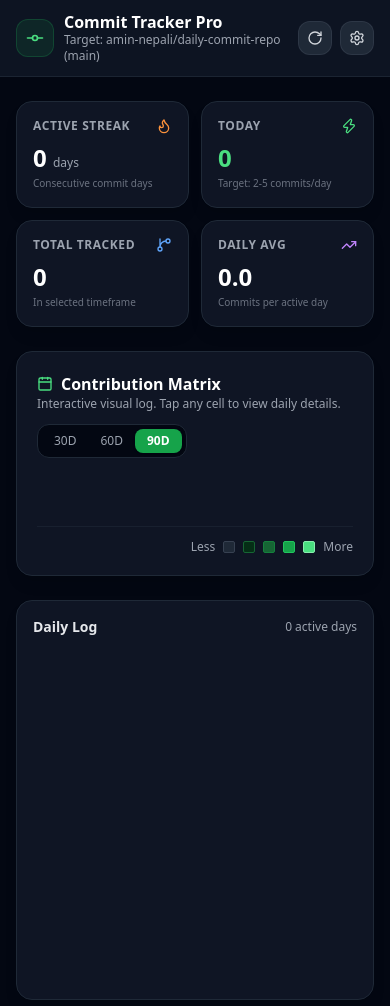
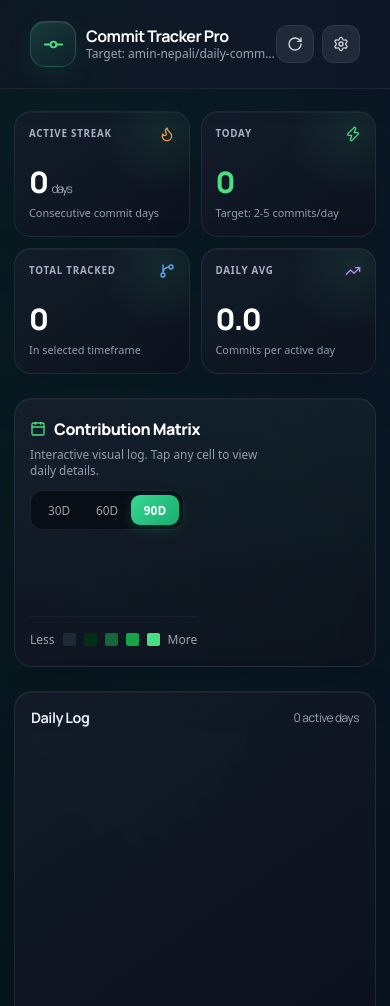
Before and after one commit to amin-nepali/daily-commit-reop, a plain HTML site: page index.html in a window 390 px wide. Shown: the top 1006 px of the page. Drawn offline with nearby package versions, Linux system fonts and the light colour scheme; no server answers.

Commit message:
style: modernize responsive commit tracker
Refresh the tracker interface with responsive dark glass styling and fix the default repository target.\n\nCo-authored-by: Copilot <223556219+Copilot@users.noreply.github.com>

```diff
--- a/index.html
+++ b/index.html
@@ -64,6 +64,7 @@
       gap: 4px;
     }
   </style>
+  <link rel="stylesheet" href="styles.css">
 </head>
 <body class="bg-gray-950 text-gray-100 min-h-screen font-sans antialiased flex flex-col pb-12">
 
@@ -76,7 +77,7 @@
         </div>
         <div>
           <h1 class="text-base font-bold text-white leading-tight">Commit Tracker Pro</h1>
-          <p id="headerSubtext" class="text-xs text-gray-400">Target: amin-nepali/daily-commit-repo</p>
+          <p id="headerSubtext" class="text-xs text-gray-400">Target: amin-nepali/daily-commit-reop</p>
         </div>
       </div>
 
@@ -160,7 +161,7 @@
       </div>
 
       <div class="overflow-x-auto pb-2">
-        <div id="heatmapGrid" class="heatmap-grid min-w-[500px] py-1"></div>
+        <div id="heatmapGrid" class="heatmap-grid py-1"></div>
       </div>
 
       <div class="flex items-center justify-end gap-2 text-xs text-gray-400 mt-3 pt-3 border-t border-gray-800/60">
@@ -227,7 +228,7 @@
 
         <div>
           <label class="block text-xs font-semibold text-gray-400 mb-1">Repository Name</label>
-          <input id="inputRepo" type="text" class="w-full bg-gray-950 border border-gray-800 rounded-xl px-3 py-2 text-white focus:outline-none focus:border-green-500 text-sm" placeholder="e.g. daily-commit-repo">
+          <input id="inputRepo" type="text" class="w-full bg-gray-950 border border-gray-800 rounded-xl px-3 py-2 text-white focus:outline-none focus:border-green-500 text-sm" placeholder="e.g. daily-commit-reop">
         </div>
 
         <div>
@@ -250,9 +251,12 @@
   </div>
 
   <script>
+    const savedRepo = localStorage.getItem('gt_repo');
+    const defaultRepo = savedRepo === 'daily-commit-repo' ? 'daily-commit-reop' : savedRepo;
+
     let state = {
       username: localStorage.getItem('gt_username') || 'amin-nepali',
-      repo: localStorage.getItem('gt_repo') || 'daily-commit-repo',
+      repo: defaultRepo || 'daily-commit-reop',
       branch: localStorage.getItem('gt_branch') || 'main',
       token: localStorage.getItem('gt_token') || '',
       timeframeDays: 90,
@@ -273,7 +277,7 @@
 
     function saveSettings() {
       state.username = document.getElementById('inputUsername').value.trim() || 'amin-nepali';
-      state.repo = document.getElementById('inputRepo').value.trim() || 'daily-commit-repo';
+      state.repo = document.getElementById('inputRepo').value.trim() || 'daily-commit-reop';
       state.branch = document.getElementById('inputBranch').value.trim() || 'main';
       state.token = document.getElementById('inputToken').value.trim();
 
@@ -435,11 +439,11 @@
     }
 
     function getHeatmapColor(count) {
-      if (count === 0) return 'bg-gray-800/80 border border-gray-700/50';
-      if (count === 1) return 'bg-green-950 border border-green-800 text-green-200';
-      if (count <= 3) return 'bg-green-800 border border-green-700 text-green-100';
-      if (count <= 5) return 'bg-green-600 border border-green-500 text-white';
-      return 'bg-green-400 border border-green-300 text-black font-bold';
+      if (count === 0) return 'heat-level-0';
+      if (count === 1) return 'heat-level-1';
+      if (count <= 3) return 'heat-level-2';
+      if (count <= 5) return 'heat-level-3';
+      return 'heat-level-4';
     }
 
     function renderDailyLog() {
--- /dev/null
+++ b/styles.css
@@ -0,0 +1,512 @@
+@import url("https://fonts.googleapis.com/css2?family=DM+Sans:wght@400;500;600;700&family=Manrope:wght@400;500;600;700;800&display=swap");
+
+:root {
+  color-scheme: dark;
+  --canvas: #080b12;
+  --surface: rgba(17, 23, 35, 0.84);
+  --surface-raised: #151d2b;
+  --surface-hover: #1a2535;
+  --line: rgba(150, 170, 200, 0.13);
+  --line-strong: rgba(150, 170, 200, 0.22);
+  --text: #f1f5fb;
+  --muted: #929db0;
+  --accent: #45df9b;
+  --accent-strong: #20bf7b;
+  --radius-card: 22px;
+  --shadow-card: 0 18px 50px rgba(0, 0, 0, 0.19);
+  font-family: "DM Sans", ui-sans-serif, system-ui, sans-serif;
+  font-synthesis: none;
+  text-rendering: optimizeLegibility;
+}
+
+* {
+  box-sizing: border-box;
+}
+
+html {
+  min-width: 320px;
+  background: var(--canvas);
+  scroll-behavior: smooth;
+}
+
+body {
+  position: relative;
+  isolation: isolate;
+  min-height: 100vh;
+  overflow-x: hidden;
+  padding-right: max(1rem, env(safe-area-inset-right));
+  padding-left: max(1rem, env(safe-area-inset-left));
+  color: var(--text);
+  background:
+    radial-gradient(ellipse at 15% -8%, rgba(28, 112, 90, 0.22), transparent 36rem),
+    radial-gradient(ellipse at 95% 22%, rgba(54, 78, 139, 0.13), transparent 30rem),
+    var(--canvas);
+  user-select: text;
+}
+
+body::before {
+  position: fixed;
+  z-index: -1;
+  inset: 0;
+  background-image: radial-gradient(rgba(255, 255, 255, 0.1) 0.6px, transparent 0.6px);
+  background-size: 24px 24px;
+  content: "";
+  opacity: 0.12;
+  pointer-events: none;
+}
+
+::selection {
+  color: #04130d;
+  background: var(--accent);
+}
+
+::-webkit-scrollbar {
+  width: 8px;
+  height: 8px;
+}
+
+::-webkit-scrollbar-track {
+  background: rgba(5, 8, 14, 0.7);
+}
+
+::-webkit-scrollbar-thumb {
+  border: 2px solid transparent;
+  border-radius: 999px;
+  background: #354255;
+  background-clip: padding-box;
+}
+
+button,
+input,
+textarea,
+a {
+  -webkit-tap-highlight-color: transparent;
+}
+
+button {
+  color: inherit;
+  font: inherit;
+}
+
+button:focus-visible,
+a:focus-visible,
+input:focus-visible {
+  outline: 2px solid var(--accent);
+  outline-offset: 3px;
+}
+
+body > header {
+  position: sticky;
+  top: 0;
+  z-index: 40;
+  margin: 0 calc(-1 * max(1rem, env(safe-area-inset-left))) 0 calc(-1 * max(1rem, env(safe-area-inset-right)));
+  border-color: var(--line);
+  background: rgba(8, 11, 18, 0.78);
+  box-shadow: 0 8px 30px rgba(0, 0, 0, 0.14);
+  backdrop-filter: blur(22px) saturate(150%);
+  -webkit-backdrop-filter: blur(22px) saturate(150%);
+}
+
+body > header > div {
+  width: min(100% - 3rem, 1160px);
+  min-height: 76px;
+}
+
+body > header h1,
+main h2,
+main h3 {
+  font-family: "Manrope", "DM Sans", sans-serif;
+  letter-spacing: -0.035em;
+}
+
+body > header h1 {
+  font-size: 1.1rem;
+  font-weight: 800;
+}
+
+body > header [data-lucide="git-commit"] {
+  width: 23px;
+  height: 23px;
+}
+
+body > header > div > div:first-child > div:first-child {
+  display: grid;
+  width: 46px;
+  height: 46px;
+  place-items: center;
+  border: 1px solid rgba(69, 223, 155, 0.23);
+  border-radius: 15px;
+  background: linear-gradient(145deg, rgba(69, 223, 155, 0.17), rgba(69, 223, 155, 0.04));
+  box-shadow: inset 0 1px rgba(255, 255, 255, 0.08), 0 8px 24px rgba(20, 176, 117, 0.1);
+}
+
+body > header button {
+  display: grid;
+  width: 42px;
+  height: 42px;
+  place-items: center;
+  border: 1px solid var(--line);
+  border-radius: 14px;
+  background: rgba(255, 255, 255, 0.045);
+  transition: background 160ms ease, border-color 160ms ease, transform 160ms ease;
+}
+
+body > header button:hover {
+  transform: translateY(-1px);
+  border-color: rgba(69, 223, 155, 0.32);
+  background: rgba(69, 223, 155, 0.09);
+}
+
+main.max-w-4xl {
+  width: min(100%, 1160px);
+  max-width: 1160px;
+  padding: 2rem 0 4rem;
+}
+
+main.max-w-4xl > section:first-child {
+  gap: 16px;
+}
+
+main.max-w-4xl > section:first-child > div,
+main.max-w-4xl > section:nth-child(2),
+main.max-w-4xl > section:nth-child(3) > div {
+  border: 1px solid var(--line);
+  border-radius: var(--radius-card);
+  background: linear-gradient(145deg, rgba(20, 28, 42, 0.92), rgba(13, 18, 29, 0.92));
+  box-shadow: var(--shadow-card), inset 0 1px rgba(255, 255, 255, 0.035);
+}
+
+main.max-w-4xl > section:first-child > div {
+  position: relative;
+  min-height: 154px;
+  padding: 21px 22px;
+  overflow: hidden;
+  transition: transform 180ms ease, border-color 180ms ease, box-shadow 180ms ease;
+}
+
+main.max-w-4xl > section:first-child > div::after {
+  position: absolute;
+  top: -48px;
+  right: -42px;
+  width: 130px;
+  height: 130px;
+  border-radius: 50%;
+  background: radial-gradient(circle, rgba(69, 223, 155, 0.09), transparent 70%);
+  content: "";
+  pointer-events: none;
+}
+
+main.max-w-4xl > section:first-child > div:hover {
+  transform: translateY(-3px);
+  border-color: rgba(119, 151, 186, 0.27);
+  box-shadow: 0 24px 55px rgba(0, 0, 0, 0.24), inset 0 1px rgba(255, 255, 255, 0.05);
+}
+
+main.max-w-4xl > section:first-child > div > div:first-child > span {
+  color: #a7b2c4;
+  font-size: 0.7rem;
+  letter-spacing: 0.12em;
+}
+
+main.max-w-4xl > section:first-child > div > div:nth-child(2) > div {
+  margin-top: 5px;
+  font-family: "Manrope", sans-serif;
+  font-size: clamp(2rem, 4vw, 2.45rem);
+  letter-spacing: -0.055em;
+  line-height: 1.1;
+}
+
+main.max-w-4xl > section:first-child > div p {
+  margin-top: 7px;
+  color: var(--muted);
+  font-size: 0.77rem;
+}
+
+main.max-w-4xl > section:nth-child(2) {
+  padding: clamp(20px, 3vw, 32px);
+  overflow: hidden;
+  background:
+    radial-gradient(ellipse at 100% 0%, rgba(33, 132, 98, 0.08), transparent 28rem),
+    linear-gradient(145deg, rgba(20, 28, 42, 0.96), rgba(12, 17, 27, 0.96));
+}
+
+main.max-w-4xl > section:nth-child(2) h2 {
+  font-size: 1.16rem;
+  font-weight: 800;
+}
+
+main.max-w-4xl > section:nth-child(2) h2 i {
+  width: 19px;
+  height: 19px;
+}
+
+main.max-w-4xl > section:nth-child(2) p {
+  margin-top: 5px;
+  color: var(--muted);
+  font-size: 0.83rem;
+}
+
+main.max-w-4xl > section:nth-child(2) > div:nth-child(1) > div:last-child {
+  padding: 4px;
+  border: 1px solid var(--line);
+  border-radius: 13px;
+  background: rgba(5, 9, 16, 0.7);
+}
+
+main.max-w-4xl > section:nth-child(2) > div:nth-child(1) > div:last-child button {
+  min-width: 48px;
+  padding: 7px 12px;
+  border-radius: 9px;
+  font-size: 0.74rem;
+  transition: color 150ms ease, background 150ms ease, box-shadow 150ms ease;
+}
+
+main.max-w-4xl > section:nth-child(2) > div:nth-child(1) > div:last-child button.bg-green-600 {
+  background: linear-gradient(135deg, #37d891, #18ad71);
+  box-shadow: 0 4px 14px rgba(32, 191, 123, 0.22);
+}
+
+.heatmap-grid {
+  grid-auto-columns: 16px;
+  gap: 6px;
+  width: max-content;
+  min-width: 0;
+  padding: 8px 2px;
+}
+
+.heatmap-grid button {
+  width: 16px;
+  height: 16px;
+  border: 1px solid transparent;
+  border-radius: 5px;
+  transition: transform 140ms ease, box-shadow 140ms ease, background 140ms ease;
+}
+
+.heatmap-grid button:hover {
+  z-index: 1;
+  transform: scale(1.28);
+  box-shadow: 0 0 0 3px rgba(69, 223, 155, 0.12);
+}
+
+.heatmap-grid button.heat-level-0 { border-color: rgba(141, 158, 184, 0.12); background: #202a3a; }
+.heatmap-grid button.heat-level-1 { border-color: rgba(32, 191, 123, 0.35); background: #124b3a; }
+.heatmap-grid button.heat-level-2 { border-color: rgba(39, 205, 133, 0.48); background: #16815a; }
+.heatmap-grid button.heat-level-3 { border-color: rgba(76, 235, 162, 0.55); background: #22b875; }
+.heatmap-grid button.heat-level-4 { border-color: rgba(161, 255, 210, 0.8); background: #5ce6a7; }
+
+main.max-w-4xl > section:nth-child(2) > div:last-child {
+  width: fit-content;
+  margin-top: 18px;
+  padding-top: 15px;
+}
+
+main.max-w-4xl > section:nth-child(2) > div:last-child > span:not(:first-child, :last-child) {
+  width: 13px;
+  height: 13px;
+  border: 0;
+}
+
+main.max-w-4xl > section:nth-child(3) {
+  gap: 16px;
+}
+
+main.max-w-4xl > section:nth-child(3) > div {
+  min-width: 0;
+  height: 430px;
+  padding: 20px;
+}
+
+main.max-w-4xl > section:nth-child(3) h3 {
+  color: #e5ebf4;
+  font-size: 0.9rem;
+}
+
+#dailyLogList,
+#commitDetailsList {
+  scrollbar-color: #354255 transparent;
+  scrollbar-width: thin;
+}
+
+#dailyLogList > div[onclick] {
+  margin-bottom: 8px;
+  border-color: var(--line);
+  border-radius: 13px;
+  background-color: rgba(255, 255, 255, 0.025);
+  transition: border-color 150ms ease, background 150ms ease, transform 150ms ease;
+}
+
+#dailyLogList > div[onclick]:hover {
+  transform: translateX(2px);
+  border-color: rgba(69, 223, 155, 0.26);
+  background-color: rgba(69, 223, 155, 0.055);
+}
+
+#commitDetailsList > a {
+  border-color: var(--line);
+  border-radius: 14px;
+  background: rgba(6, 10, 17, 0.55);
+  transition: transform 150ms ease, border-color 150ms ease, background 150ms ease;
+}
+
+#commitDetailsList > a:hover {
+  transform: translateY(-1px);
+  border-color: rgba(69, 223, 155, 0.3);
+  background: rgba(69, 223, 155, 0.04);
+}
+
+#settingsModal {
+  padding: max(1rem, env(safe-area-inset-top)) max(1rem, env(safe-area-inset-right)) max(1rem, env(safe-area-inset-bottom)) max(1rem, env(safe-area-inset-left));
+  background: rgba(3, 6, 11, 0.78);
+  backdrop-filter: blur(12px);
+  -webkit-backdrop-filter: blur(12px);
+}
+
+#settingsModal > div {
+  max-height: min(88vh, 720px);
+  overflow-y: auto;
+  padding: clamp(20px, 5vw, 30px);
+  border-color: var(--line-strong);
+  border-radius: 24px;
+  background: linear-gradient(145deg, #151d2b, #0d131e);
+  box-shadow: 0 28px 90px rgba(0, 0, 0, 0.5);
+}
+
+#settingsModal input {
+  min-height: 44px;
+  border-color: var(--line);
+  border-radius: 12px;
+  background: rgba(5, 9, 16, 0.72);
+}
+
+#settingsModal input:focus {
+  border-color: rgba(69, 223, 155, 0.65);
+  box-shadow: 0 0 0 3px rgba(69, 223, 155, 0.1);
+}
+
+#settingsModal button {
+  min-height: 42px;
+  border-radius: 12px;
+}
+
+#settingsModal button.bg-green-600 {
+  background: linear-gradient(135deg, #37d891, #18ad71);
+}
+
+@media (max-width: 760px) {
+  body > header > div {
+    width: calc(100% - 2rem);
+    min-height: 68px;
+  }
+
+  main.max-w-4xl {
+    padding-top: 1.35rem;
+    padding-bottom: 2.5rem;
+  }
+
+  main.max-w-4xl > section:first-child {
+    gap: 11px;
+  }
+
+  main.max-w-4xl > section:first-child > div {
+    min-height: 137px;
+    padding: 17px;
+  }
+
+  main.max-w-4xl > section:nth-child(3) > div {
+    height: 360px;
+  }
+}
+
+@media (max-width: 520px) {
+  body {
+    padding-right: max(14px, env(safe-area-inset-right));
+    padding-left: max(14px, env(safe-area-inset-left));
+  }
+
+  body > header {
+    margin-right: calc(-1 * max(14px, env(safe-area-inset-right)));
+    margin-left: calc(-1 * max(14px, env(safe-area-inset-left)));
+  }
+
+  body > header > div {
+    width: calc(100% - 28px);
+    min-height: 64px;
+  }
+
+  body > header h1 {
+    overflow: hidden;
+    font-size: clamp(0.8rem, 4vw, 0.94rem);
+    text-overflow: ellipsis;
+    white-space: nowrap;
+  }
+
+  body > header > div > div:first-child,
+  body > header > div > div:first-child > div:last-child {
+    min-width: 0;
+  }
+
+  body > header p {
+    max-width: calc(100vw - 200px);
+    overflow: hidden;
+    font-size: 0.68rem;
+    text-overflow: ellipsis;
+    white-space: nowrap;
+  }
+
+  body > header button {
+    width: 38px;
+    height: 38px;
+    border-radius: 12px;
+  }
+
+  main.max-w-4xl > section:first-child > div {
+    min-height: 126px;
+    padding: 14px;
+    border-radius: 17px;
+  }
+
+  main.max-w-4xl > section:first-child > div > div:first-child > span {
+    font-size: 0.61rem;
+    letter-spacing: 0.08em;
+  }
+
+  main.max-w-4xl > section:first-child > div > div:nth-child(2) > div {
+    font-size: 1.85rem;
+  }
+
+  main.max-w-4xl > section:first-child > div p {
+    max-width: 25ch;
+    font-size: 0.68rem;
+  }
+
+  main.max-w-4xl > section:nth-child(2) {
+    padding: 18px 15px;
+    border-radius: 18px;
+  }
+
+  main.max-w-4xl > section:nth-child(2) h2 {
+    font-size: 1rem;
+  }
+
+  main.max-w-4xl > section:nth-child(2) p {
+    max-width: 37ch;
+    font-size: 0.74rem;
+  }
+
+  main.max-w-4xl > section:nth-child(3) > div {
+    height: 330px;
+    padding: 16px;
+    border-radius: 18px;
+  }
+}
+
+@media (prefers-reduced-motion: reduce) {
+  *,
+  *::before,
+  *::after {
+    scroll-behavior: auto !important;
+    animation-duration: 0.01ms !important;
+    animation-iteration-count: 1 !important;
+    transition-duration: 0.01ms !important;
+  }
+}
```
